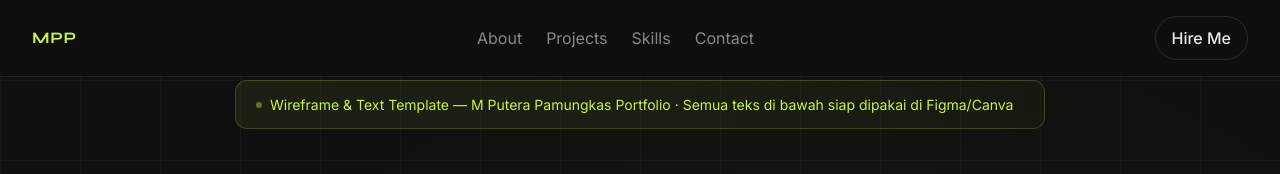
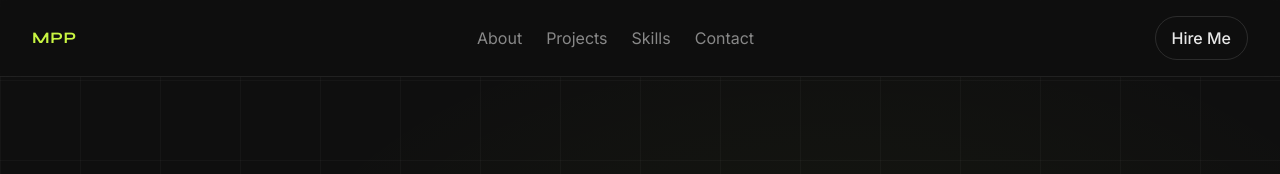
Before and after one commit to mhdputerapmgks/mhdputerapmgks.github.io, a plain HTML site: page index.html in a window 1280 px wide. Shown: the top 174 px of the page. Drawn offline with Linux system fonts and the light colour scheme.

Commit message:
Update index.html

```diff
--- a/index.html
+++ b/index.html
@@ -3,7 +3,7 @@
 <head>
 <meta charset="UTF-8">
 <meta name="viewport" content="width=device-width, initial-scale=1.0">
-<title>M Putera Pamungkas — Portfolio Wireframe</title>
+<title>M Putera Pamungkas — Portfolio</title>
 <link rel="preconnect" href="https://fonts.googleapis.com">
 <link rel="preconnect" href="https://fonts.gstatic.com" crossorigin>
 <link href="https://fonts.googleapis.com/css2?family=Syne:wght@400;500;600;700;800&family=Inter:wght@300;400;500;600&display=swap" rel="stylesheet">
@@ -214,11 +214,6 @@ footer{border-top:1px solid var(--border);padding:var(--space-8) var(--space-6);
 <section class="hero" id="home">
   <div class="hero-bg"></div>
   <div class="hero-grid-overlay"></div>
-  <div class="container hero-content">
-    <div class="wf-notice">
-      <div class="wf-dot"></div>
-      Wireframe &amp; Text Template — M Putera Pamungkas Portfolio · Semua teks di bawah siap dipakai di Figma/Canva
-    </div>
     <div class="hero-tag">📍 Bandung, Indonesia &nbsp;·&nbsp; Available for Projects</div>
     <h1 class="hero-name">M Putera<br><span>Pamungkas</span></h1>
     <p class="hero-desc">Graphic Designer with 7+ years of experience crafting visual identities, social media campaigns, and brand systems that help brands connect with their audiences.</p>
```
